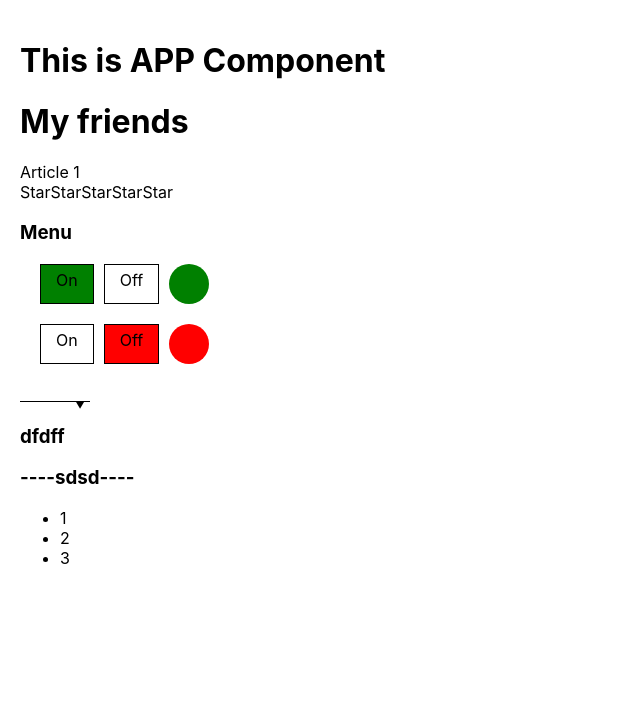
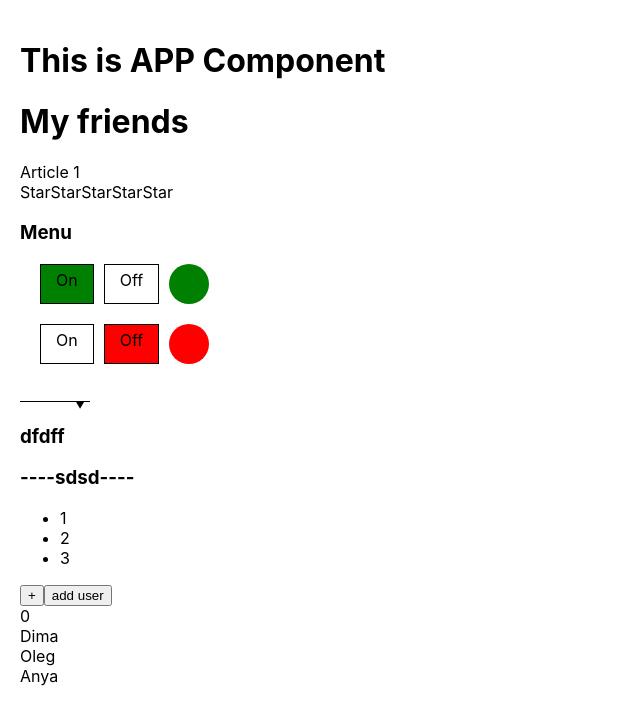
Before and after one commit to akr6363/react-kabzda, a React (Create React App) app: page / in a window 1280 px wide. Shown: the top 724 px of the page, without its empty margins (0-640 px from the left). Built offline with nearby package versions, Linux system fonts and the light colour scheme.

Commit message:
use react memo

```diff
--- a/src/App.tsx
+++ b/src/App.tsx
@@ -7,6 +7,7 @@
 import UncontrolledOnOf from "./components/UncontrolledOnOf/UncontrolledOnOf";
 import {OnOf} from "./components/OnOf/OnOf";
 import {Select} from "./components/Select/Select";
+import {Example1} from "./ReactMemo";
 
 
 function App() {
@@ -55,6 +56,7 @@
                     onChange={setSelectValueHandler}/>
             <h3>dfdff</h3>
             <UncontrolledAccordion titleValue={'sdsd'}/>
+            <Example1/>
         </div>
     );
 }
--- /dev/null
+++ b/src/ReactMemo.tsx
@@ -0,0 +1,35 @@
+import React, {useState} from "react";
+
+const NewMessagesCounterSecret = (props: {count: number }) => {
+    console.log('count')
+    return <div>{props.count}</div>
+}
+
+const NewMessagesCounter = React.memo(NewMessagesCounterSecret)
+
+const UsersSecret = (props: {users: Array<string>}) => {
+    console.log('users')
+    return <div>
+        {props.users.map((u,i) => <div key={i}>{u}</div> )}
+    </div>
+}
+
+const Users = React.memo(UsersSecret)
+
+export const Example1 = () => {
+    const [counter, setCounter] = useState(0)
+    const [users, setUsers] = useState(['Dima', 'Oleg', 'Anya'])
+
+    const addUser = () => {
+        const newUser = 'sveta' + new Date().getTime()
+        setUsers([...users, newUser])
+    }
+return (
+    <>
+        <button onClick={()=> {setCounter(counter+1)}}>+</button>
+        <button onClick={addUser}>add user</button>
+        <NewMessagesCounter count={counter}/>
+        <Users users={users}/>
+    </>
+)
+}
```
